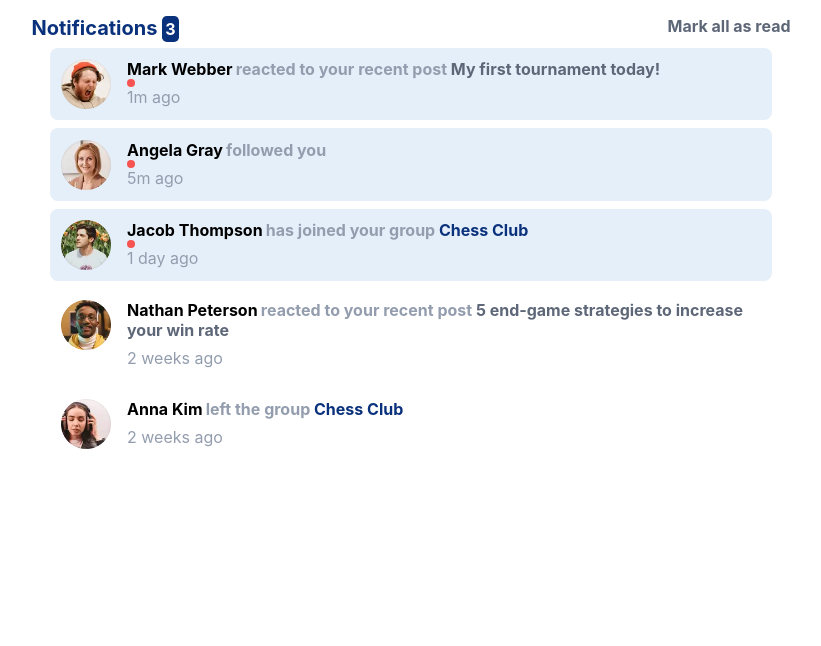
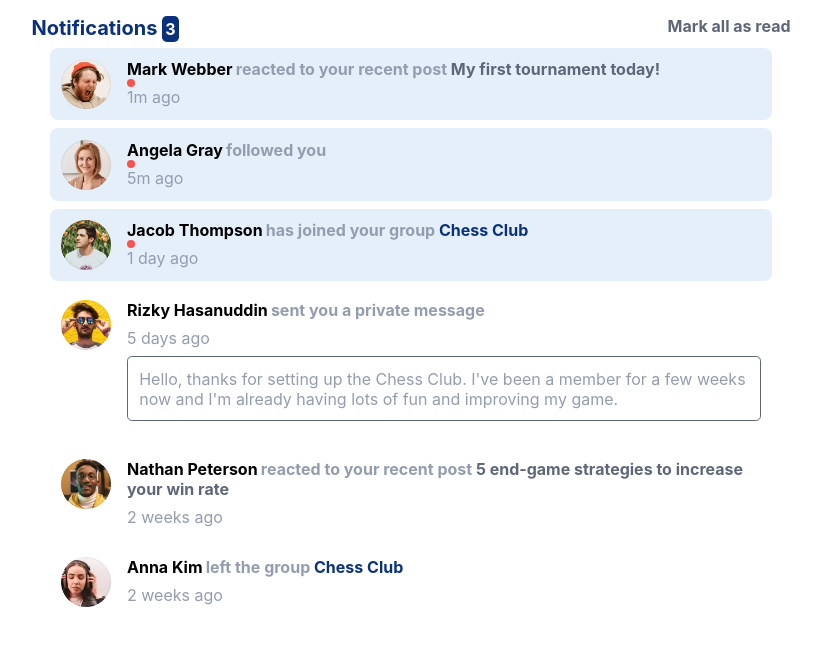
Before and after one commit to szczepanieceryk/Frontend-Mentor-Notifications-page, a React (Create React App) app: page / in a window 1280 px wide. Shown: the top 646 px of the page, without its empty margins (229-1050 px from the left). Built offline with nearby package versions, Linux system fonts and the light colour scheme.

Commit message:
rename component name, add message field

```diff
--- a/src/App.js
+++ b/src/App.js
@@ -7,6 +7,7 @@ import userAvatar2 from "./images/avatar-anna-kim.webp";
 import userAvatar3 from "./images/avatar-mark-webber.webp";
 import userAvatar4 from "./images/avatar-angela-gray.webp";
 import userAvatar5 from "./images/avatar-jacob-thompson.webp";
+import userAvatar6 from "./images/avatar-rizky-hasanuddin.webp";
 
 const App = () => {
   const [notificationCount, setNotificationCount] = useState(3);
@@ -20,6 +21,7 @@ const App = () => {
       reactionActivity: "5 end-game strategies to increase your win rate",
       groupActivity: "",
       time: "2 weeks ago",
+      message: "",
     },
     {
       id: 2,
@@ -30,6 +32,7 @@ const App = () => {
       reactionActivity: "",
       groupActivity: "Chess Club",
       time: "2 weeks ago",
+      message: "",
     },
   ];
 
@@ -43,6 +46,7 @@ const App = () => {
       reactionActivity: "My first tournament today!",
       groupActivity: "",
       time: "1m ago",
+      message: "",
     },
     {
       id: 2,
@@ -53,6 +57,7 @@ const App = () => {
       reactionActivity: "",
       groupActivity: "",
       time: "5m ago",
+      message: "",
     },
     {
       id: 3,
@@ -63,6 +68,19 @@ const App = () => {
       reactionActivity: "",
       groupActivity: "Chess Club",
       time: "1 day ago",
+      message: "",
+    },
+    {
+      id: 4,
+      activeClass: "",
+      userThumbnail: userAvatar6,
+      userName: "Rizky Hasanuddin",
+      notification: "sent you a private message",
+      reactionActivity: "",
+      groupActivity: "",
+      time: "5 days ago",
+      message:
+        "Hello, thanks for setting up the Chess Club. I've been a member for a few weeks now and I'm already having lots of fun and improving my game.",
     },
   ];
   return (
--- a/src/components/SimpleNotificationComponent.js
+++ b/src/components/NotificationComponent.js
@@ -1,6 +1,6 @@
-import "../styles/_SimpleNotificationComponent.scss";
+import "../styles/_NotificationComponent.scss";
 
-const SimpleNotificationComponent = ({
+const NotificationComponent = ({
   activeClass,
   userThumbnail,
   userName,
@@ -8,6 +8,7 @@ const SimpleNotificationComponent = ({
   reactionActivity,
   groupActivity,
   time,
+  message,
 }) => {
   return (
     <div
@@ -39,9 +40,12 @@ const SimpleNotificationComponent = ({
           ></div>
         </div>
         <span className="notification-time">{time}</span>
+        <div className={`message-wrapper ${message ? "active" : ""}`}>
+          <span className="message-txt">{message}</span>
+        </div>
       </div>
     </div>
   );
 };
 
-export default SimpleNotificationComponent;
+export default NotificationComponent;
--- a/src/pages/NotificationPage.js
+++ b/src/pages/NotificationPage.js
@@ -1,4 +1,4 @@
-import SimpleNotificationComponent from "../components/SimpleNotificationComponent";
+import NotificationComponent from "../components/NotificationComponent";
 import "../styles/_NotificationPage.scss";
 
 const NotificationPage = ({
@@ -28,7 +28,7 @@ const NotificationPage = ({
       </div>
 
       {newNotifications.map((notif) => (
-        <SimpleNotificationComponent
+        <NotificationComponent
           key={notif.id}
           activeClass={notif.activeClass}
           userThumbnail={notif.userThumbnail}
@@ -37,11 +37,12 @@ const NotificationPage = ({
           reactionActivity={notif.reactionActivity}
           groupActivity={notif.groupActivity}
           time={notif.time}
+          message={notif.message}
         />
       ))}
 
       {oldNotifications.map((notif) => (
-        <SimpleNotificationComponent
+        <NotificationComponent
           key={notif.id}
           activeClass={notif.activeClass}
           userThumbnail={notif.userThumbnail}
@@ -50,6 +51,7 @@ const NotificationPage = ({
           reactionActivity={notif.reactionActivity}
           groupActivity={notif.groupActivity}
           time={notif.time}
+          message={notif.message}
         />
       ))}
     </div>
--- a/src/styles/_SimpleNotificationComponent.scss
+++ b/src/styles/_NotificationComponent.scss
@@ -43,5 +43,12 @@
       display: flex;
       color: colors.$grayish-blue;
     }
+    .message-wrapper.active {
+      margin: 0.5em auto;
+      padding: 0.7em;
+      border-radius: 0.3em;
+      border: 0.3px solid colors.$dark-grayish-blue;
+      color: colors.$grayish-blue;
+    }
   }
 }
--- a/src/styles/style.css
+++ b/src/styles/style.css
@@ -46,4 +46,11 @@
 .simple-notification-component-wrapper .notification-content .notification-time {
   display: flex;
   color: hsl(219deg, 14%, 63%);
+}
+.simple-notification-component-wrapper .notification-content .message-wrapper.active {
+  margin: 0.5em auto;
+  padding: 0.7em;
+  border-radius: 0.3em;
+  border: 0.3px solid hsl(219deg, 12%, 42%);
+  color: hsl(219deg, 14%, 63%);
 }/*# sourceMappingURL=style.css.map */
--- a/src/styles/style.scss
+++ b/src/styles/style.scss
@@ -1,2 +1,2 @@
 @import "app";
-@import "SimpleNotificationComponent";
+@import "NotificationComponent";
```
Also changed, not shown: 1 other file (tests, documents, lock files or other folders).
